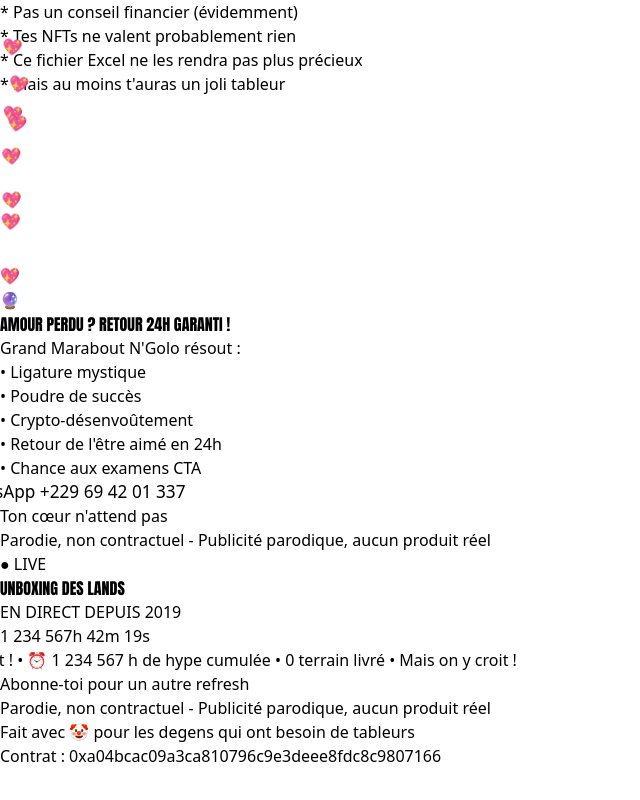
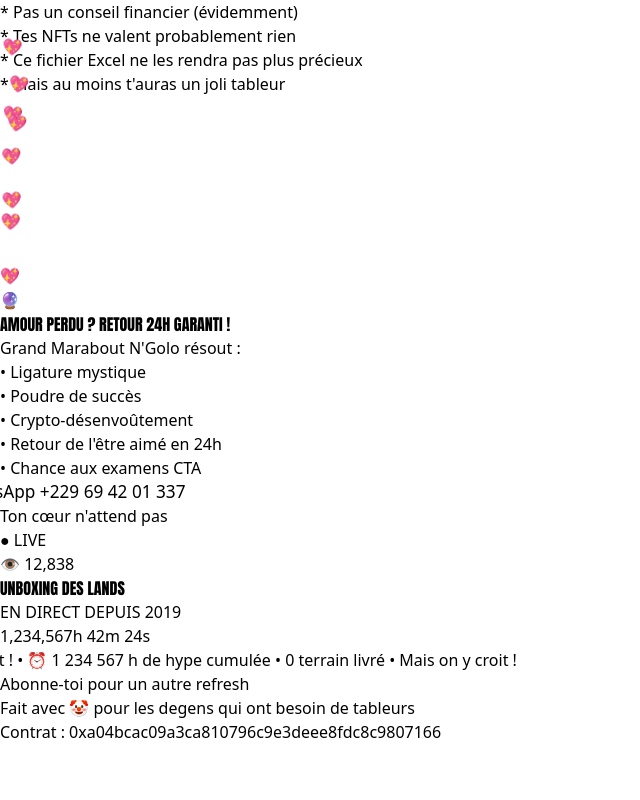
Before and after one commit to hrogerdev/CTA2XLS, a React (Vite) app: page / in a window 1280 px wide. Shown: the part 384-1184 px from the top of the page, without its empty margins (0-640 px from the left). Built offline with nearby package versions, Linux system fonts and the light colour scheme.

Commit message:
Update fake ads: add live timer to landdrop, remove disclaimers, reposition video ad

```diff
--- a/src/App.tsx
+++ b/src/App.tsx
@@ -135,8 +135,6 @@ export default function App() {
 
         <AddressForm onSubmit={setWalletAddress} isLoading={loading} />
 
-        <FakeAdPlaceholder type="video" />
-
         {error && (
           <motion.div
             initial={{ opacity: 0 }}
@@ -155,6 +153,8 @@ export default function App() {
           transition={{ delay: 0.5 }}
           className="mt-16 space-y-8"
         >
+          <FakeAdPlaceholder type="video" />
+
           <div className="text-center space-y-2">
             <h2 className="text-2xl font-bold text-gray-800">Comment ça marche (pour les cerveaux lisses)</h2>
             <div className="max-w-2xl mx-auto space-y-4 mt-6">
--- a/src/components/FakeAdPlaceholder.tsx
+++ b/src/components/FakeAdPlaceholder.tsx
@@ -60,15 +60,38 @@ function WindshieldAcademy() {
           </div>
         </div>
       </motion.div>
-      <p className="text-[10px] text-gray-500 text-center mt-1">
-        Parodie, non contractuel - Publicité parodique, aucun produit réel
-      </p>
     </aside>
   )
 }
 
 function EternalLandDrop() {
   const [showTumbleweed, setShowTumbleweed] = useState(false)
+  const [viewerCount, setViewerCount] = useState(12847)
+  const [streamTime, setStreamTime] = useState({ hours: 1234567, minutes: 42, seconds: 19 })
+
+  useEffect(() => {
+    const interval = setInterval(() => {
+      // Update viewer count randomly
+      setViewerCount(prev => prev + Math.floor(Math.random() * 10) - 5)
+
+      // Update stream time
+      setStreamTime(prev => {
+        let { hours, minutes, seconds } = prev
+        seconds++
+        if (seconds >= 60) {
+          seconds = 0
+          minutes++
+          if (minutes >= 60) {
+            minutes = 0
+            hours++
+          }
+        }
+        return { hours, minutes, seconds }
+      })
+    }, 1000)
+
+    return () => clearInterval(interval)
+  }, [])
 
   return (
     <aside id="fake-ad-landdrop" className="max-w-[480px] mx-auto my-8">
@@ -79,8 +102,13 @@ function EternalLandDrop() {
             onClick={() => setShowTumbleweed(true)}
           >
             <div className="bg-gray-800 p-4">
-              <div className="absolute top-4 right-4 bg-red-600 text-white px-3 py-1 rounded-full text-sm font-bold animate-pulse">
-                ● LIVE
+              <div className="absolute top-4 right-4 flex items-center gap-2">
+                <div className="bg-red-600 text-white px-3 py-1 rounded text-sm font-bold flex items-center gap-1">
+                  <span className="animate-pulse">●</span> LIVE
+                </div>
+                <div className="bg-gray-900 bg-opacity-80 text-white px-2 py-1 rounded text-sm font-mono">
+                  👁 {viewerCount.toLocaleString()}
+                </div>
               </div>
               <div className="aspect-video bg-gray-900 flex items-center justify-center relative">
                 <div className="absolute inset-0 bg-gradient-to-br from-gray-800 to-gray-900 opacity-80" />
@@ -90,7 +118,7 @@ function EternalLandDrop() {
                   </h3>
                   <p className="text-xl mb-2">EN DIRECT DEPUIS 2019</p>
                   <div className="text-4xl font-mono text-yellow-400">
-                    1 234 567h 42m 19s
+                    {streamTime.hours.toLocaleString()}h {streamTime.minutes.toString().padStart(2, '0')}m {streamTime.seconds.toString().padStart(2, '0')}s
                   </div>
                 </div>
               </div>
@@ -120,9 +148,6 @@ function EternalLandDrop() {
           </div>
         )}
       </div>
-      <p className="text-[10px] text-gray-500 text-center mt-1">
-        Parodie, non contractuel - Publicité parodique, aucun produit réel
-      </p>
     </aside>
   )
 }
@@ -175,9 +200,6 @@ function Penimaxi() {
           </div>
         </div>
       </motion.div>
-      <p className="text-[10px] text-gray-500 text-center mt-1">
-        Parodie, non contractuel - Publicité parodique, aucun produit réel
-      </p>
     </aside>
   )
 }
@@ -260,9 +282,6 @@ function GrandMarabout() {
           </div>
         </div>
       </div>
-      <p className="text-[10px] text-gray-500 text-center mt-1">
-        Parodie, non contractuel - Publicité parodique, aucun produit réel
-      </p>
     </aside>
   )
 }
```
